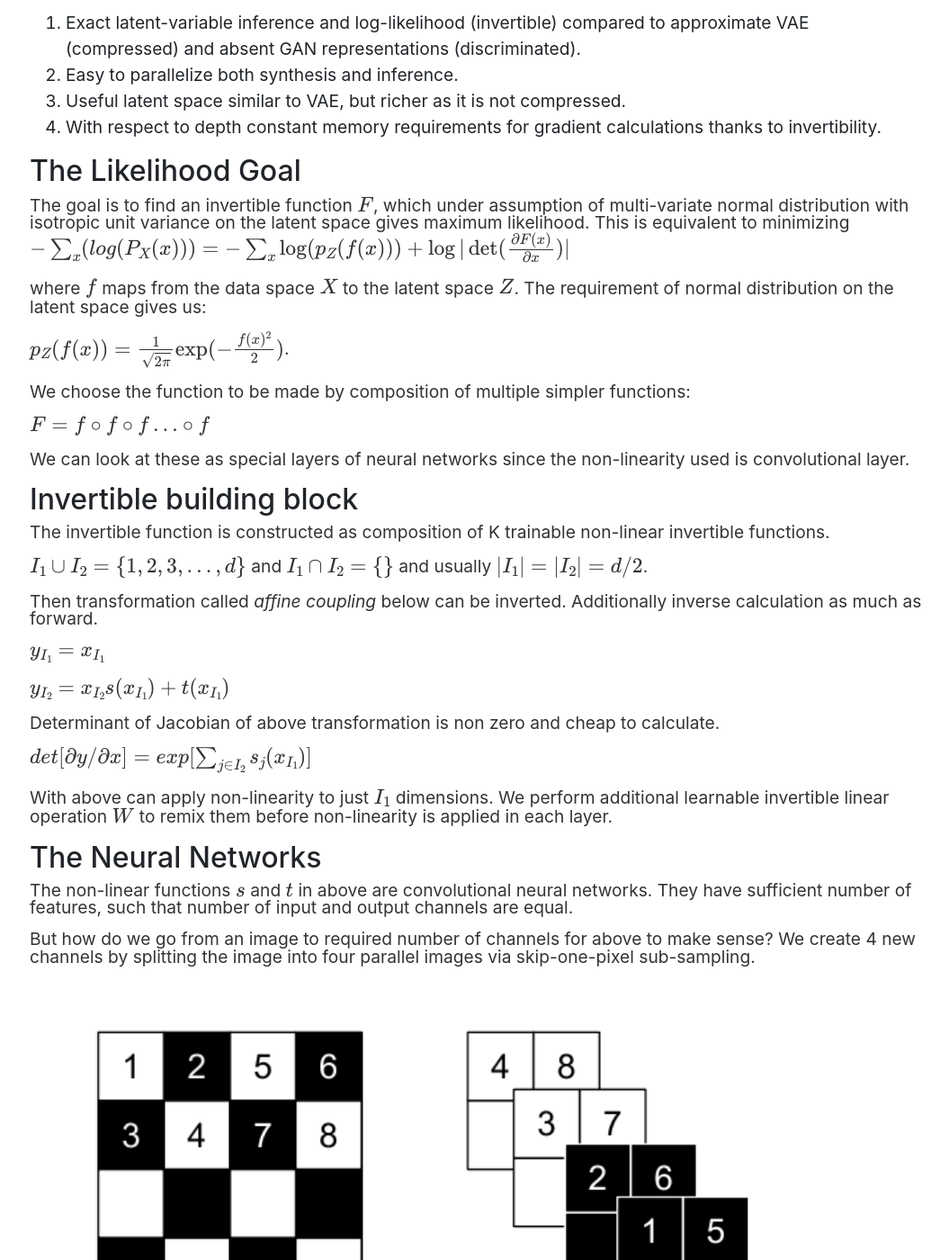
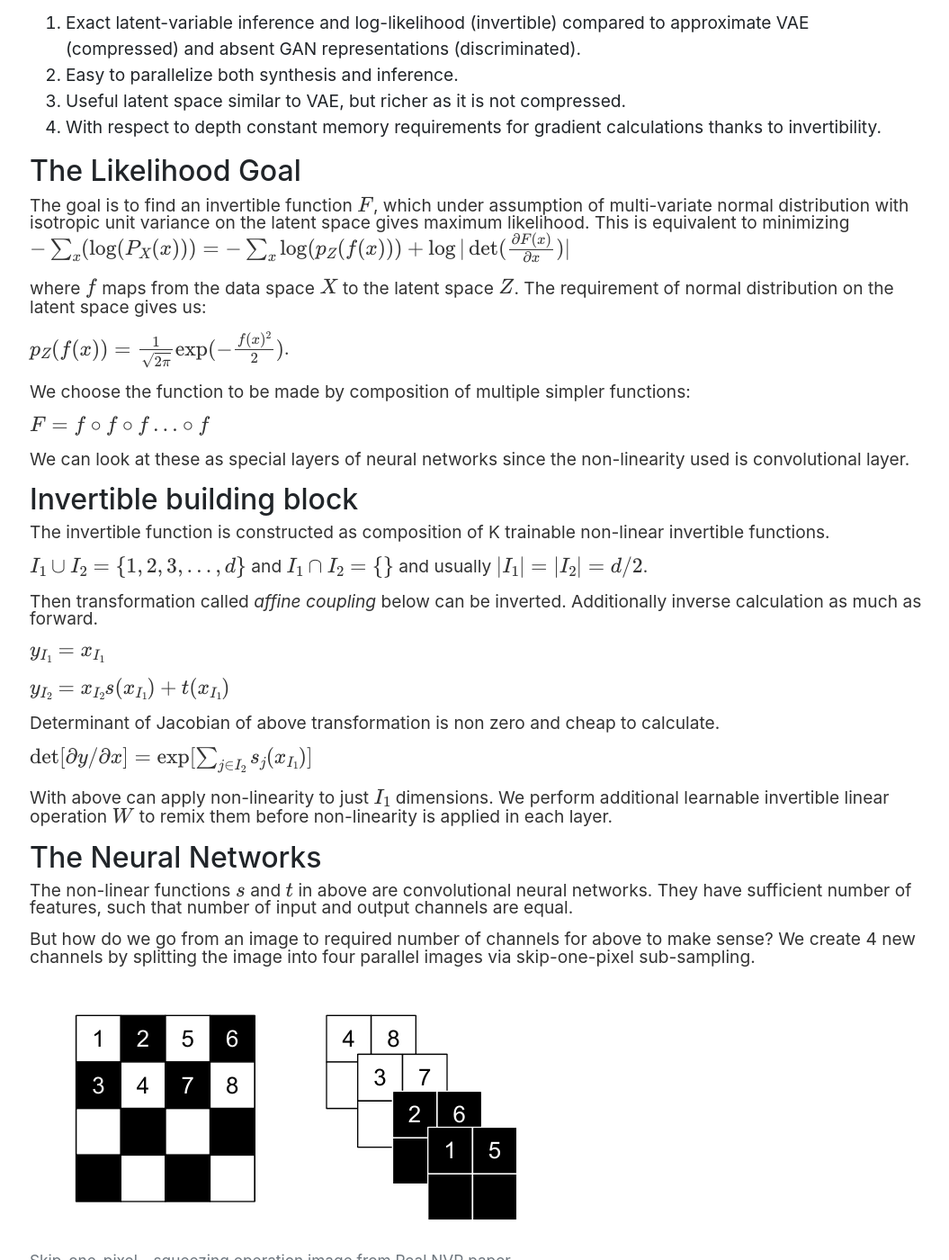
Before and after one commit to vackosar/vackosar.github.io, a Jekyll site: the page built from _posts/2020-06-19-glow-the-representations-must-flow.md, in a window 1280 px wide and 1400 px high, scrolled down 2073 px. Shown: the whole window at 90% size, without its empty margins (110-1165 px from the left). Built offline with Jekyll 4.4.1, drawn with Linux system fonts in a browser that asks for light colours; nearby versions of some CDN libraries; library files that are not in the unit come from our copies; comment, search, counter and statistics services are not loaded; some of the changed text lies outside the part shown.

Commit message:
flow-based model

```diff
--- a/_posts/2020-06-19-glow-the-representations-must-flow.md
+++ b/_posts/2020-06-19-glow-the-representations-must-flow.md
@@ -25,7 +25,7 @@
 
 The goal is to find an invertible function \\( F \\), which under assumption of multi-variate normal distribution with isotropic unit variance
 on the latent space gives maximum likelihood. This is equivalent to minimizing
-\\( -\sum_x( log(P_X(x))) = - \sum_x  \log(p_Z (f(x))) + \log | \det(\frac{\partial F(x)}{\partial x} ) | \\)
+\\( -\sum_x( \log(P_X(x))) = - \sum_x  \log(p_Z (f(x))) + \log | \det(\frac{\partial F(x)}{\partial x} ) | \\)
 
 where \\( f \\) maps from the data space \\(  X \\) to the latent space \\( Z \\). The requirement of normal distribution on the latent space gives us:
 
@@ -56,7 +56,7 @@
 
 Determinant of Jacobian of above transformation is non zero and cheap to calculate.
 
-\\( det [\partial y / \partial x] = exp[ \sum_{j \in I_2} s_j(x_{I_1}) ] \\)
+\\( \det [\partial y / \partial x] = \exp[ \sum_{j \in I_2} s_j(x_{I_1}) ] \\)
 
 With above can apply non-linearity to just \\( I_1 \\) dimensions. We perform additional learnable invertible linear operation \\( W \\) to remix them before non-linearity is applied in each layer.
 
@@ -67,7 +67,13 @@
 
 But how do we go from an image to required number of channels for above to make sense? We create 4 new channels by splitting the image into four parallel images via skip-one-pixel sub-sampling.
 
-<p><img src="https://raw.githubusercontent.com/vackosar/vackosar.github.io/master/images/glow-masking.png" alt="skip-one-pixel - squeezing operation from Real NVP paper"/></p>
+<figure class="figure">
+    <img
+        class="figure-img img-fluid rounded"
+        src="https://raw.githubusercontent.com/vackosar/vackosar.github.io/master/images/glow-masking.png"
+        alt="Skip-one-pixel - squeezing operation from Real NVP paper"/>
+    <figcaption class="figure-caption">Skip-one-pixel - squeezing operation image from Real NVP paper</figcaption>
+</figure>
 
 
 ## Source Papers
```
